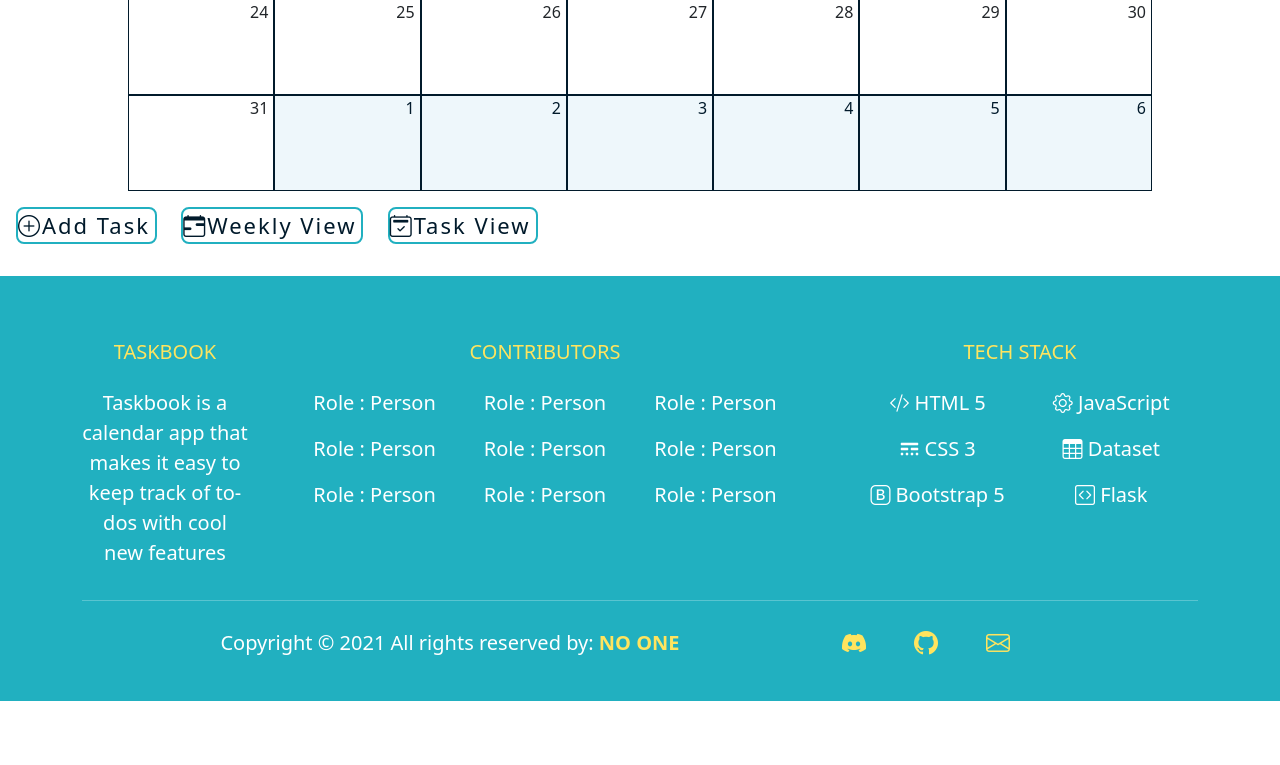
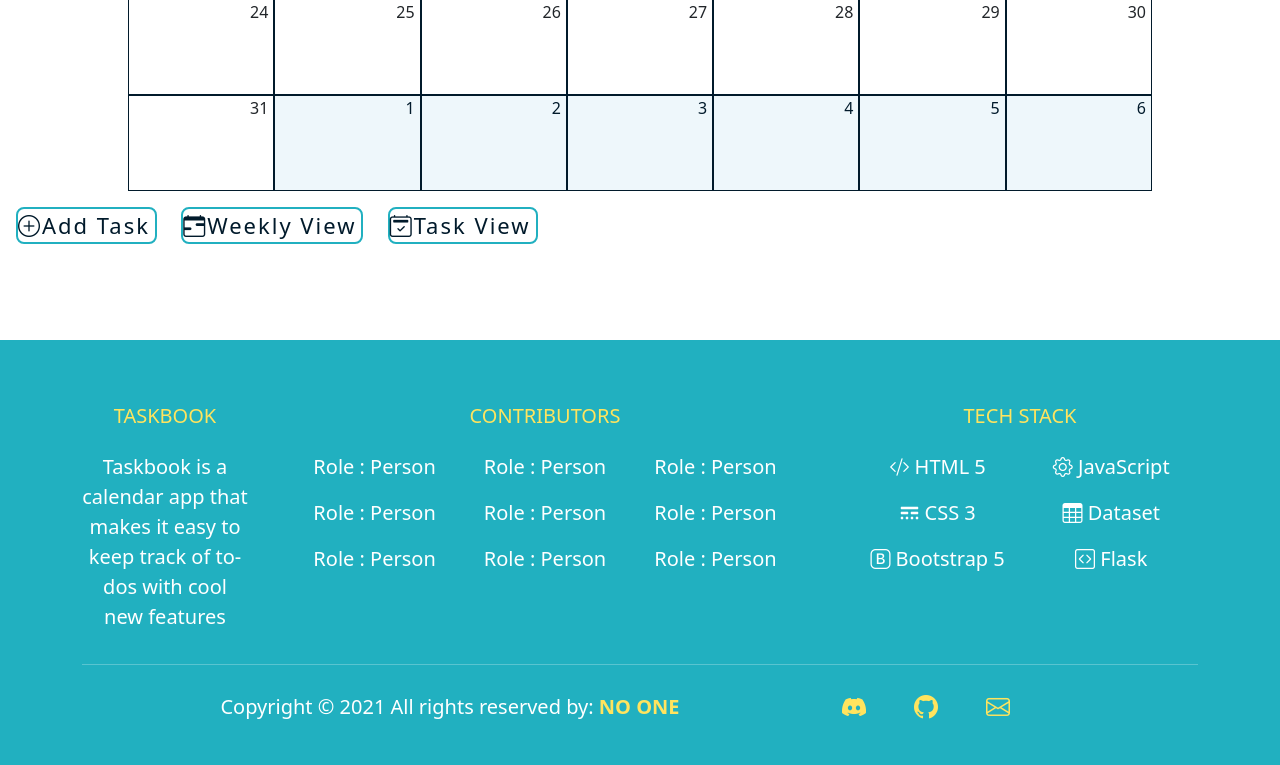
Before and after one commit to ShrutiGupta354/taskbook-SWE, a Flask app: page /calendar in a window 1280 px wide. Shown: the part 644-1409 px from the top of the page. Before the commit the page ends 1345 px from the top, so only its background shows below. Run offline with Flask 2, Linux system fonts and the light colour scheme; the visitor is signed in with stand-in values (Sample User, id 1); some libraries are stand-ins or nearby versions.

Commit message:
Added more padding at the bottom

```diff
--- a/static/calendar-style.css
+++ b/static/calendar-style.css
@@ -107,6 +107,7 @@
 .view {
     list-style: none;
     padding: 1em;
+    padding-bottom: 5em;
 }
 
 .view li {
```
